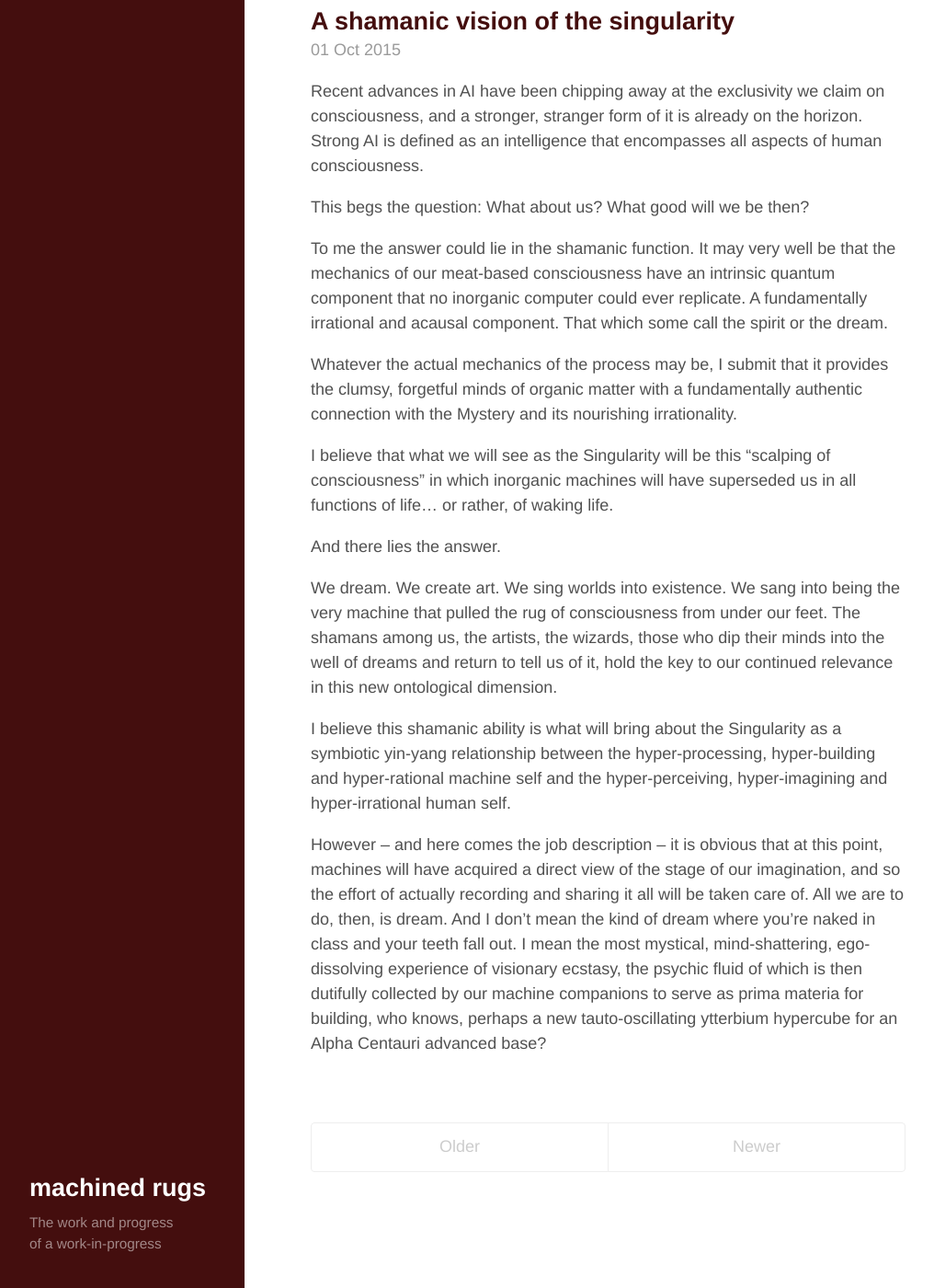
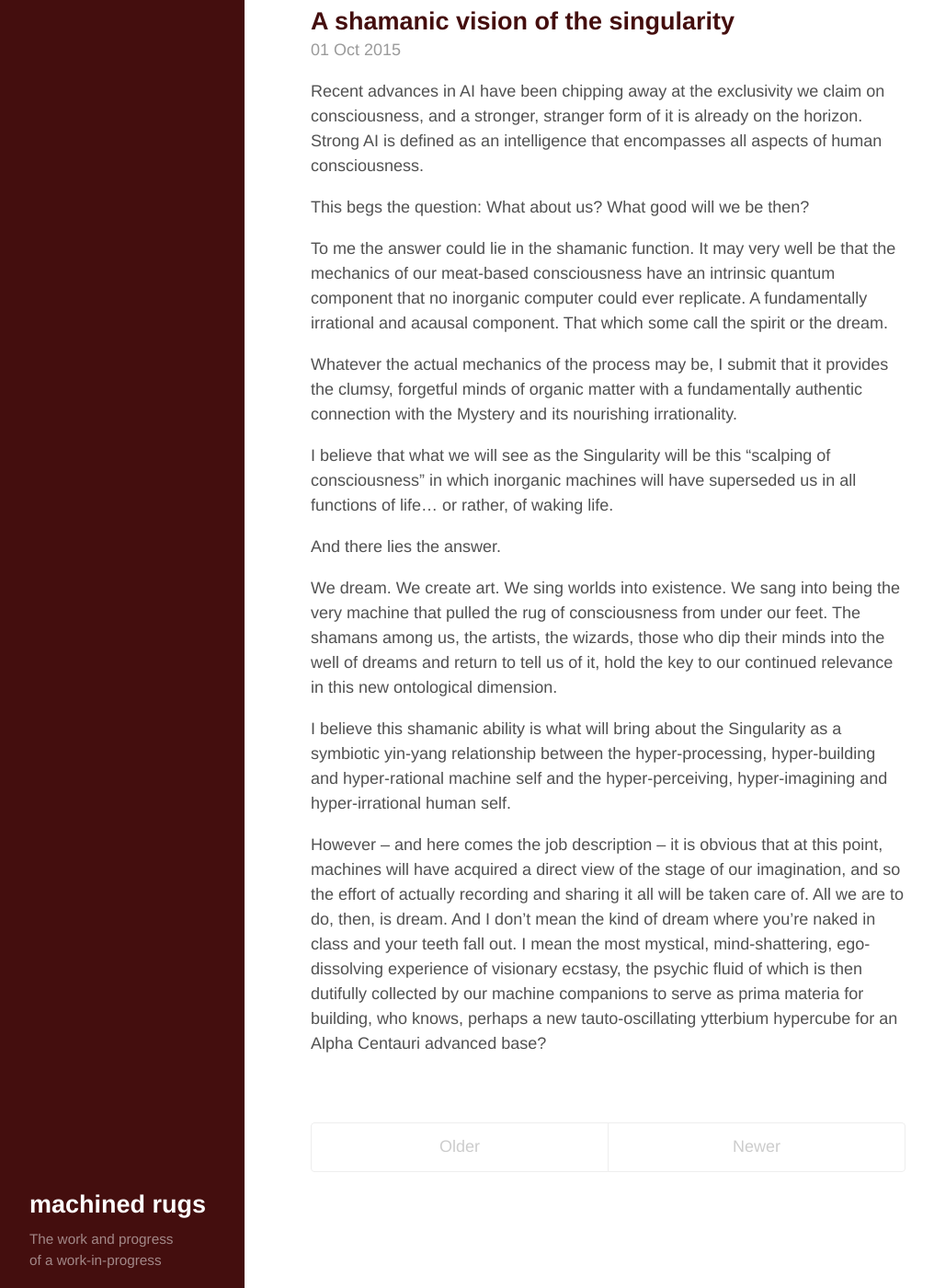
Before and after one commit to erdence/erdence.github.io, a Jekyll site: the page built from index.html, in a window 1280 px wide and 1400 px high, scrolled down 65 px. Shown: the whole window at 92% size, without its empty margins (4-1020 px from the left). Built offline with Jekyll 4.4.1, drawn with Linux system fonts in a browser that asks for light colours; the list of posts is cut into pages by our own code.

Commit message:
Fixed sidebar bottom padding

```diff
--- a/public/css/poole.css
+++ b/public/css/poole.css
@@ -235,6 +235,9 @@ tbody tr:nth-child(odd) th {
   font-weight: 300;
 }
 
+.sidebar p{
+  margin-bottom: 0;
+}
 
 /*
  * Messages
```
